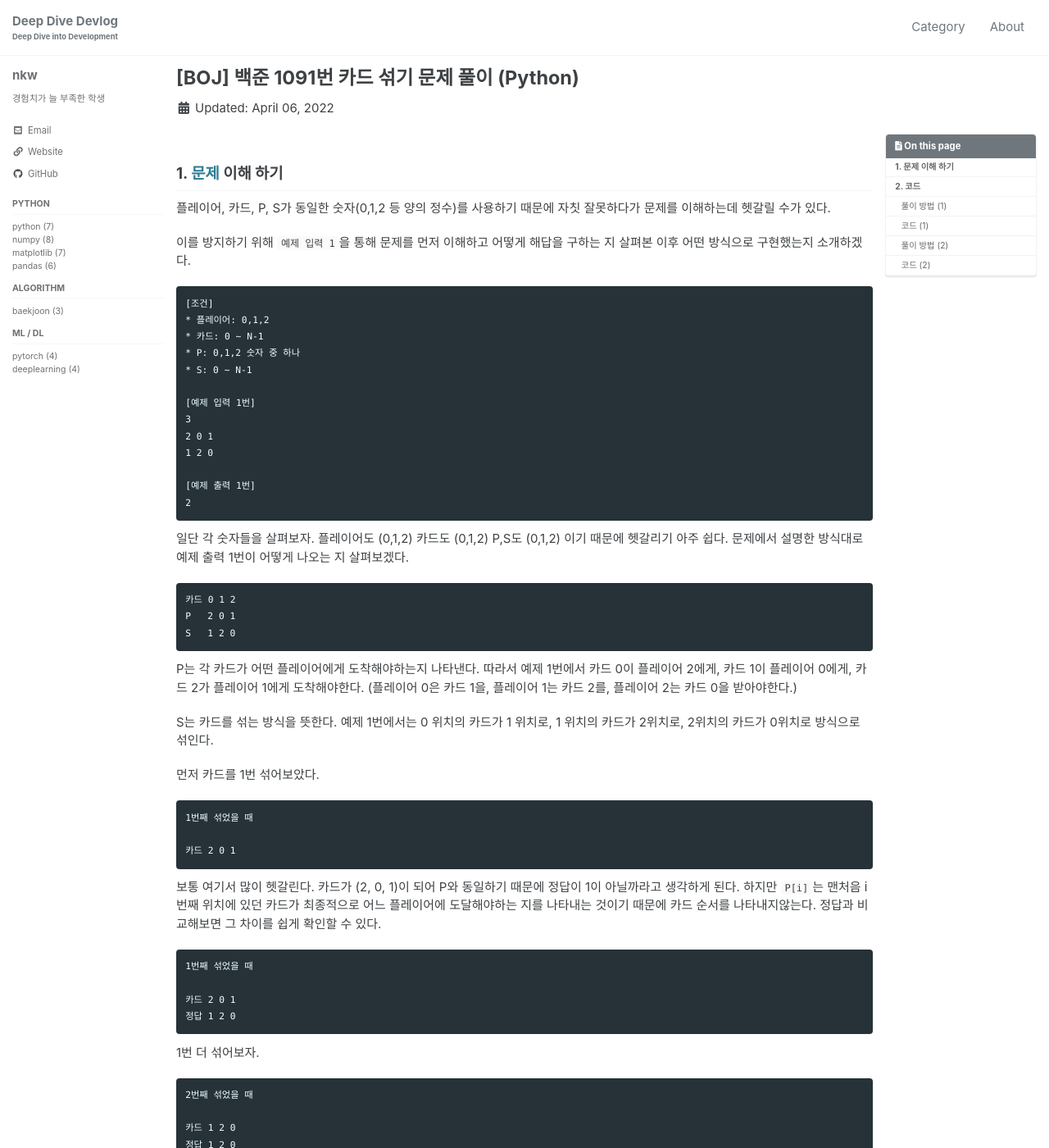
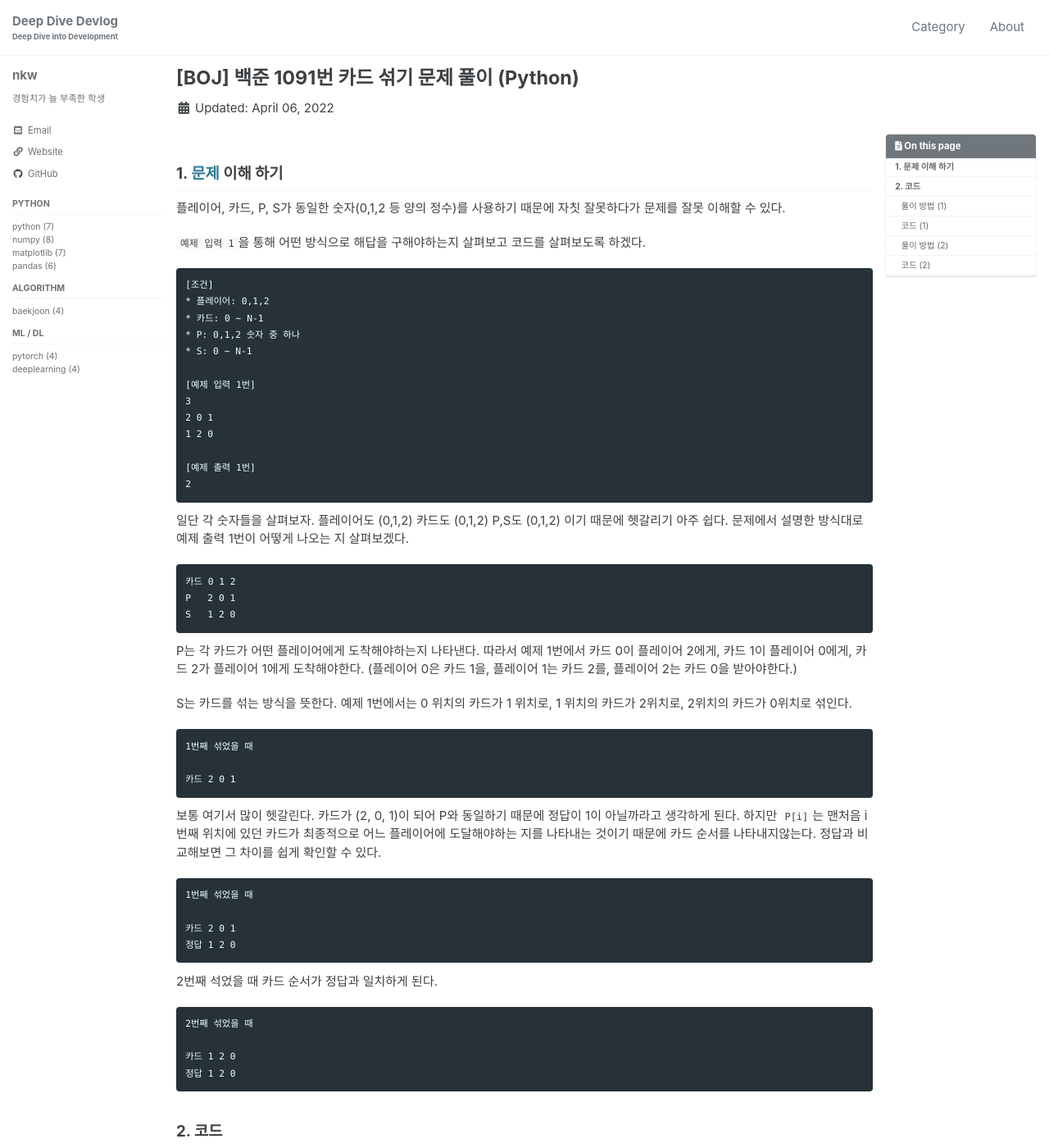
Before and after one commit to nkw011/nkw011.github.io, a Jekyll site: the page built from _posts/2022-04-06-baekjoon-1091.md, in a window 1280 px wide and 1400 px high. Shown: the whole window at 82% size. Built offline with Jekyll 4.4.1, drawn with Linux system fonts in a browser that asks for light colours; cached includes are drawn as plain includes; comment, search, counter and statistics services are not loaded; some of the changed lines change nothing that is shown; some of the changed text lies outside the part shown.

Commit message:
add baekjoon-1238 post, modify baekjoon-1091

````diff
--- a/_posts/2022-04-06-baekjoon-1091.md
+++ b/_posts/2022-04-06-baekjoon-1091.md
@@ -17,9 +17,9 @@ sidebar:
 
 ## 1. [문제](https://www.acmicpc.net/problem/1091) 이해 하기
 
-플레이어, 카드, P, S가 동일한 숫자(0,1,2 등 양의 정수)를 사용하기 때문에 자칫 잘못하다가 문제를 이해하는데 헷갈릴 수가 있다.
+플레이어, 카드, P, S가 동일한 숫자(0,1,2 등 양의 정수)를 사용하기 때문에 자칫 잘못하다가 문제를 잘못 이해할 수 있다.
 
-이를 방지하기 위해 `예제 입력 1`을 통해 문제를 먼저 이해하고 어떻게 해답을 구하는 지 살펴본 이후 어떤 방식으로 구현했는지 소개하겠다.
+`예제 입력 1`을 통해 어떤 방식으로 해답을 구해야하는지 살펴보고 코드를 살펴보도록 하겠다.
 
 ```
 [조건]
@@ -50,9 +50,7 @@ P는 각 카드가 어떤 플레이어에게 도착해야하는지 나타낸다.
 (플레이어 0은 카드 1을, 플레이어 1는 카드 2를, 플레이어 2는 카드 0을 받아야한다.)
 
 S는 카드를 섞는 방식을 뜻한다.
-예제 1번에서는 0 위치의 카드가 1 위치로, 1 위치의 카드가 2위치로, 2위치의 카드가 0위치로 방식으로 섞인다.
-
-먼저 카드를 1번 섞어보았다.
+예제 1번에서는 0 위치의 카드가 1 위치로, 1 위치의 카드가 2위치로, 2위치의 카드가 0위치로 섞인다.
 
 ```
 1번째 섞었을 때
@@ -70,7 +68,7 @@ S는 카드를 섞는 방식을 뜻한다.
 정답 1 2 0
 ```
 
-1번 더 섞어보자.
+2번째 석었을 때 카드 순서가 정답과 일치하게 된다.
 
 ```
 2번째 섞었을 때
@@ -78,8 +76,6 @@ S는 카드를 섞는 방식을 뜻한다.
 카드 1 2 0
 정답 1 2 0
 ```
-
-카드 순서가 정답에 일치하기 때문에 답이 2가 됨을 확인할 수 있다.
 
 ## 2. 코드
 
--- /dev/null
+++ b/_posts/2022-04-07-baekjoon-1238.md
@@ -0,0 +1,121 @@
+---
+title: "[BOJ] 백준 1238번 파티 문제 풀이 (Python)"
+excerpt: "Baekjoon Online Judge: 1238. 파티"
+use_math: true
+toc: true
+toc_sticky: true
+categories:
+    - baekjoon
+tags:
+    - python
+    - baekjoon
+    - 최단거리
+    - 다익스트라
+sidebar:
+    nav: sidebarTotal
+---
+
+## 1. 문제 풀이 방법
+
+### 1.1 최단 거리 알고리즘
+
+최단거리를 이동하는 학생들 중 가장 오래 걸리는 사람을 구하는 문제이기 때문에 **최단거리** 알고리즘을 이용하여 문제를 풀었다
+
+최단거리 알고리즘은 여러가지가 존재하지만 간선의 weight가 양수라는 가정 하에 대표적으로 2가지가 존재한다.
+
+- 다익스트라(dijkstra) 알고리즘: 특정 노드에서 다른 노드까지 최단거리를 구하는 알고리즘
+    - 시간 복잡도:  $O(|E|\,log(|V|)$ ($|E|$: 간선의 갯수, $|V|$: 노드의 갯수, 우선순위 큐 사용)
+- 벨만-포드 알고리즘: 모든 노드에서 모든 노드까지 최단거리를 구하는 알고리즘
+    - 시간 복잡도: $O(|V||E|)\approx O(|V|^3)$ ($|E|$: 간선의 갯수, $|V|$: 노드의 갯수)
+
+주어진 노드의 갯수가 1000개이기 때문에 **다익스트라 알고리즘을 사용**해 문제를 풀었다.
+
+### 1.2. 다익스트라 알고리즘 Tip
+
+**단방향 엣지**에서 다익스트라를 이용해 문제를 풀 때 A에서 B로 가는 단일 최단 경로를 구할 때가 많아 시간 초과가 잘 발생하지 않지만 1238번과 같이 벨만-포드 알고리즘을 사용하지 못하고 **모든 노드에서 특정노드로 가는 최단거리를 구해야하는 경우 시간 초과가 발생할 수 있다**.
+
+예를 들어, 노드 갯수: N, 엣지 갯수: M 라고 가정할 때 모든 노드에서 특정 노드 X로 가는 최단거리를 구한다면 시간복잡도가 대략 $O(|N-1||M|\, log(|N|)$이 된다. **다익스트라를 총 N-1번 사용해 최단 거리를 구하기 때문에** 노드나 엣지 갯수가 10000보다 클 경우 **시간 초과가 발생할 수 있다.**
+
+시간을 줄이는 방법은 **다익스트라를 사용하는 횟수를 줄이는 것**이다. **다익스트라 알고리즘을 1번만 사용해 모든 노드에서 특정 노드 X로 가는 최단 거리를 구할 수 있는데 시작점을 X로 설정하고 각 노드로 가는 최단 거리를 구하면 된다**. 이 때 **단방향 엣지이기 때문에 기존 엣지를 역방향으로 바꿔야한다**.
+
+의외로 간단한 방법이지만 처음 접할 때 생각을 하지 못할 수도 있다. 이 방법을 잘 기억해두어 노드나 엣지 갯수가 클 때 적용해보면 좋을 것 같다.
+
+## 2. 풀이
+
+### 2.1. N-1번 다익스트라를 사용해 답 구하기
+
+모든 노드에서 X 노드로 가는 최단거리를 구할 때 다익스트라를 N-1번 사용해 문제를 푸는 방법. PyPy3 기준으로 2792ms 걸렸다.
+
+```python
+import sys
+import heapq
+INF = 1e10
+def input(): return sys.stdin.readline().rstrip()
+
+def dijkstra(s):
+    global x
+    dist = [INF] * (n+1)
+    q = []
+    heapq.heappush(q,(s,0))
+    while q:
+        w,d = heapq.heappop(q)
+        if dist[w] < d:
+            continue
+        for nxt,c in graph[w]:
+            if dist[nxt] > d + c:
+                dist[nxt] = d+c
+                heapq.heappush(q,(nxt,d+c))
+    if s != x:
+        return dist[x]
+    return dist
+
+n,m,x = map(int,input().split())
+graph = [[] for _ in range(n+1)]
+for _ in range(m):
+    a,b,c = map(int,input().split())
+    graph[a].append((b,c))
+node2x = [0] * (n+1)
+for i in range(1,n+1):
+    if i != x:
+        node2x[i] = dijkstra(i)
+x2node = dijkstra(x)
+
+print(max([x2node[i] + node2x[i] for i in range(1,n+1) if i != x]))
+```
+
+### 2.2. 다익스트라를 2번만 이용해 답 구하기
+
+단방향 엣지이기 때문에 역방향 그래프를 1개 더 만들어서 특정 노드에서 X로 가는 최단거리를 구하였다. PyPy3기준으로 296ms 걸렸다.
+
+```python
+import sys
+import heapq
+INF = 1e10
+def input(): return sys.stdin.readline().rstrip()
+
+def dijkstra(s, edge):
+    dist = [INF] * (n+1)
+    q = []
+    heapq.heappush(q,(s,0))
+    while q:
+        w,d = heapq.heappop(q)
+        if dist[w] < d:
+            continue
+        for nxt,c in edge[w]:
+            if dist[nxt] > d + c:
+                dist[nxt] = d+c
+                heapq.heappush(q,(nxt,d+c))
+    return dist
+
+n,m,x = map(int,input().split())
+graph = [[] for _ in range(n+1)]
+reverse_graph = [[] for _ in range(n+1)]
+for _ in range(m):
+    a,b,c = map(int,input().split())
+    graph[a].append((b,c))
+    reverse_graph[b].append((a,c))
+node2x = dijkstra(x,reverse_graph)
+x2node = dijkstra(x,graph)
+
+print(max([x2node[i] + node2x[i] for i in range(1,n+1) if i != x]))
+```
````
